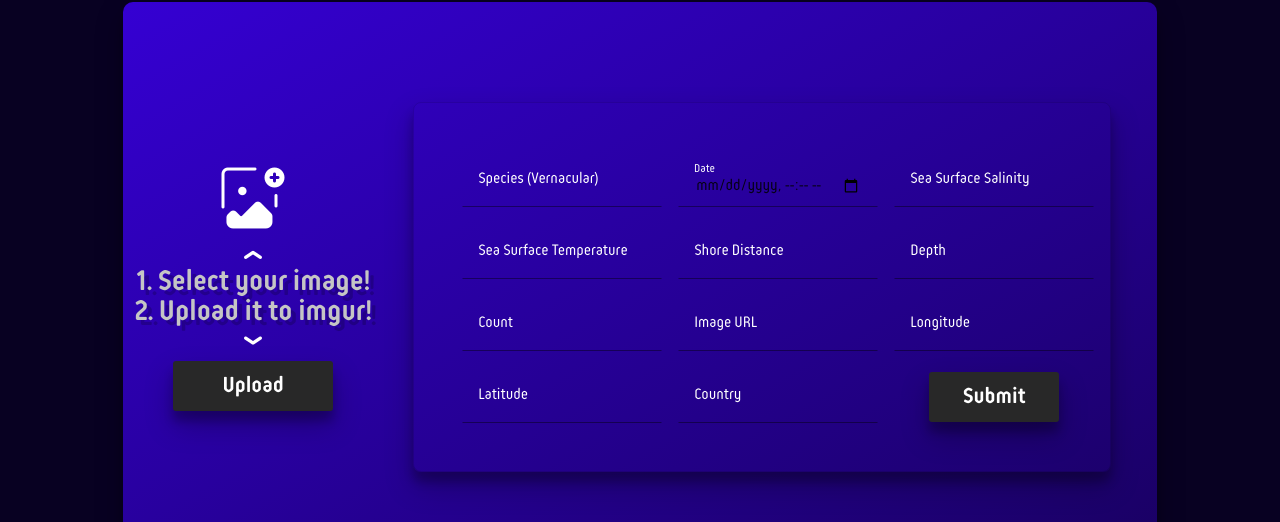
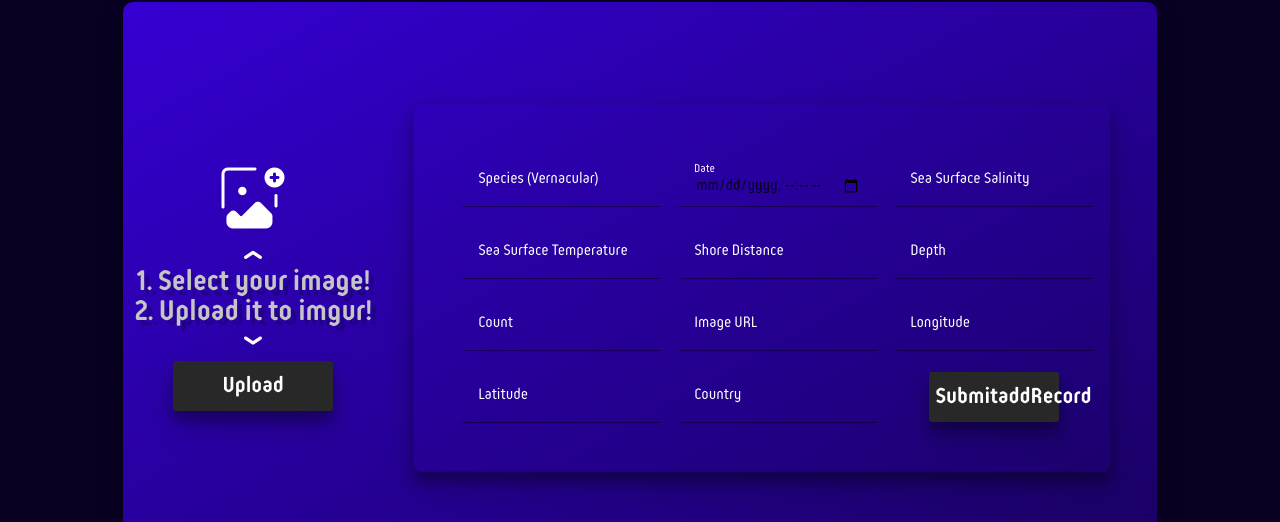
Before and after one commit to dekaratas/CritterTrack, a React (Vite) app in the folder CritterTrack/src/renderer/: page / in a window 1280 px wide. Shown: the part 94-616 px from the top of the page. Built offline with nearby package versions, Linux system fonts and the light colour scheme.

Commit message:
Slide out the addRecord component based on state

```diff
--- a/CritterTrack/src/renderer/src/components/AddRecord/AddRecord.css
+++ b/CritterTrack/src/renderer/src/components/AddRecord/AddRecord.css
@@ -15,6 +15,15 @@
   box-shadow:
     rgba(0, 0, 0, 0.25) 0px 14px 28px,
     rgba(0, 0, 0, 0.22) 0px 10px 10px;
+}
+
+.itsThere {
+  position: initial;
+  transition: transform 2s ease-in-out;
+}
+
+.itsThere.itsGone {
+  transform: translateY(150%);
 }
 
 .form-container {
--- a/CritterTrack/src/renderer/src/components/AddRecord/AddRecord.jsx
+++ b/CritterTrack/src/renderer/src/components/AddRecord/AddRecord.jsx
@@ -1,3 +1,4 @@
+/* eslint-disable react/prop-types */
 import ImageUpload from '../ImageUpload/ImageUpload'
 import addNewRecord from '../../services/apiClientService'
 import './AddRecord.css'
@@ -5,10 +6,8 @@ import { useState } from 'react'
 import { formatISO, parseISO, setSeconds, setMilliseconds } from 'date-fns'
 
 // TODO: After creating a species table, have the input field suggest autocompletions
-// TODO: Adjust the input types accordingly
-// TODO: Try to do something about the Date label blocking the mm/dd/yyyy, looks a wee bit ugly
 
-export default function AddRecord() {
+export default function AddRecord({ viewState }) {
   const [inputs, setInputs] = useState([
     { id: 'vernacular', value: '', name: 'Species (Vernacular)', type: 'text' },
     { id: 'date', value: '', name: 'Date' },
@@ -77,7 +76,13 @@ export default function AddRecord() {
   }
 
   return (
-    <div className="addRecordContainer">
+    <div
+      className={
+        viewState === 'addRecord'
+          ? 'addRecordContainer itsThere'
+          : 'addRecordContainer itsThere itsGone'
+      }
+    >
       <ImageUpload onImageUpload={handleImageChange} />
       <div className="form-container">
         <form action="" onSubmit={handleSubmit}>
@@ -96,7 +101,7 @@ export default function AddRecord() {
             </div>
           ))}
           <button type="submit" className="submit-btn">
-            Submit
+            Submit{viewState}
           </button>
         </form>
       </div>
--- a/CritterTrack/src/renderer/src/components/Dashboard/Dashboard.jsx
+++ b/CritterTrack/src/renderer/src/components/Dashboard/Dashboard.jsx
@@ -2,20 +2,21 @@ import { useState } from 'react'
 import AddRecord from '../AddRecord/AddRecord'
 import Header from '../Header/Header'
 import './dashboard.css'
-import MyLibrary from '../MyLibrary/MyLibrary'
 
 export default function Dashboard() {
   const [viewState, setViewState] = useState('addRecord')
 
+  // TODO: Use handleComponentChange to delay the view change and slide the components in and out
   const handleComponentChange = (component) => {
+    console.log(viewState)
     setViewState(component)
+    console.log(component)
   }
 
   return (
     <div className="dashboardContainer">
       <Header onComponentChange={handleComponentChange} />
-      {viewState === 'addRecord' && <AddRecord />}
-      {viewState === 'myLibrary' && <MyLibrary />}
+      <AddRecord viewState={viewState} />
     </div>
   )
 }
--- a/CritterTrack/src/renderer/src/components/Dashboard/dashboard.css
+++ b/CritterTrack/src/renderer/src/components/Dashboard/dashboard.css
@@ -5,3 +5,7 @@
   display: flex;
   flex-direction: column;
 }
+
+.itsThere {
+  color: aqua;
+}
--- a/CritterTrack/src/renderer/src/components/Header/Header.jsx
+++ b/CritterTrack/src/renderer/src/components/Header/Header.jsx
@@ -14,7 +14,7 @@ export default function Header({ onComponentChange }) {
         <h1 className="library">My Library</h1>
       </button>
       <h1 className="separator">|</h1>
-      <button>
+      <button onClick={() => handleButtonClick('critterSearch')}>
         <h1 className="search">CritterSearch</h1>
       </button>
       <h1 className="separator">|</h1>
@@ -22,7 +22,7 @@ export default function Header({ onComponentChange }) {
         <h1 className="addrecord">Add new Record</h1>
       </button>
       <h1 className="separator">|</h1>
-      <button>
+      <button onClick={() => handleButtonClick('settings')}>
         <h1 className="settings">Settings</h1>
       </button>
     </div>
```
